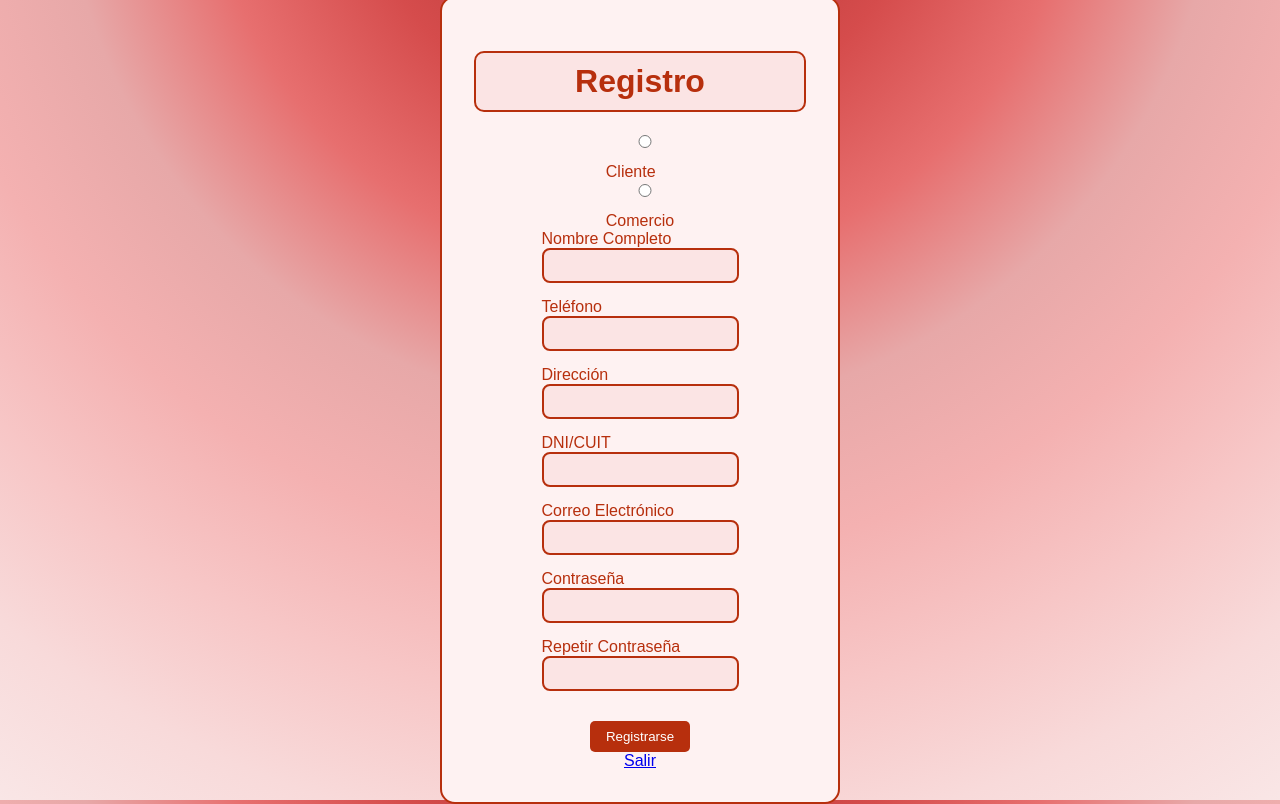
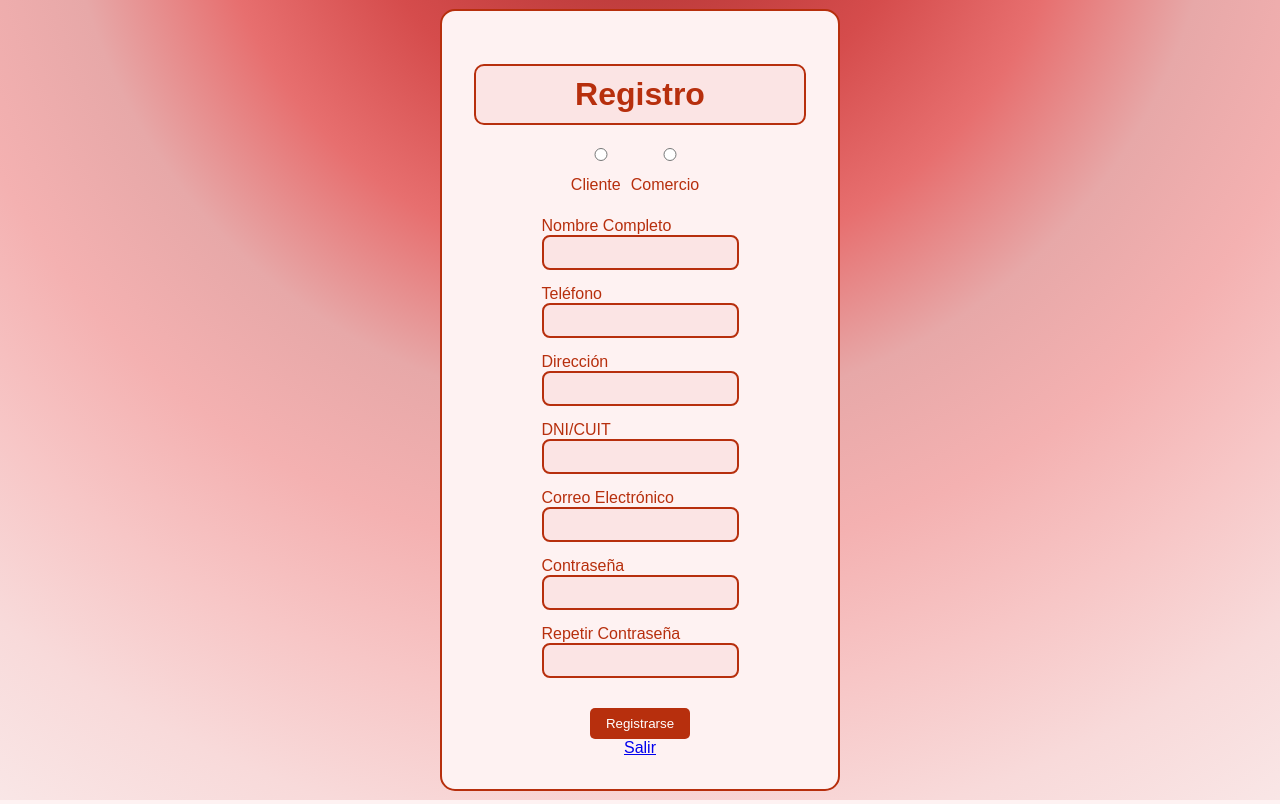
Before and after one commit to Scomes02/ProyectoPP2, a PHP site: page /Registro.php in a window 1280 px wide. Run offline with PHP 8.4, Linux system fonts and the light colour scheme; some libraries are stand-ins or nearby versions.

Commit message:
no funca, pero el registro quedo precioso

```diff
--- a/Gral/Registro.php
+++ b/Gral/Registro.php
@@ -81,11 +81,13 @@ if ($_SERVER['REQUEST_METHOD'] === 'POST') {
                 <label>
                     <input type="radio" name="tipo" value="Cliente" required> Cliente
                 </label>
+                <br>
                 <label>
                     <input type="radio" name="tipo" value="Comercio" required> Comercio
                 </label>
             </div>
             <div class="input-group">
+                <br>
                 <label>Nombre Completo</label>
                 <input type="text" name="nombre_completo" required>
 
--- a/Gral/style2.css
+++ b/Gral/style2.css
@@ -96,6 +96,23 @@ a.button:hover {
     margin: 15px 0;
 }
 
+.checkbox-group {
+    display: flex;
+    justify-content: center; /* Ajusta el espacio entre los checkboxes */
+    width: 100%;
+    flex-wrap: wrap; /* Permite que los checkboxes se ajusten si no caben en una fila */
+}
+
+.checkbox-group label {
+    margin-right: 10px; /* Espacio entre los checkboxes */
+    width: auto; /* El tamaño de cada label se ajusta al contenido */
+}
+
+.checkbox-group input[type="checkbox"] {
+    margin-right: 5px; /* Espacio entre el checkbox y el label */
+}
+
+
 /* Ajustes para pantallas pequeñas */
 @media (max-width: 480px) {
     form {
```
